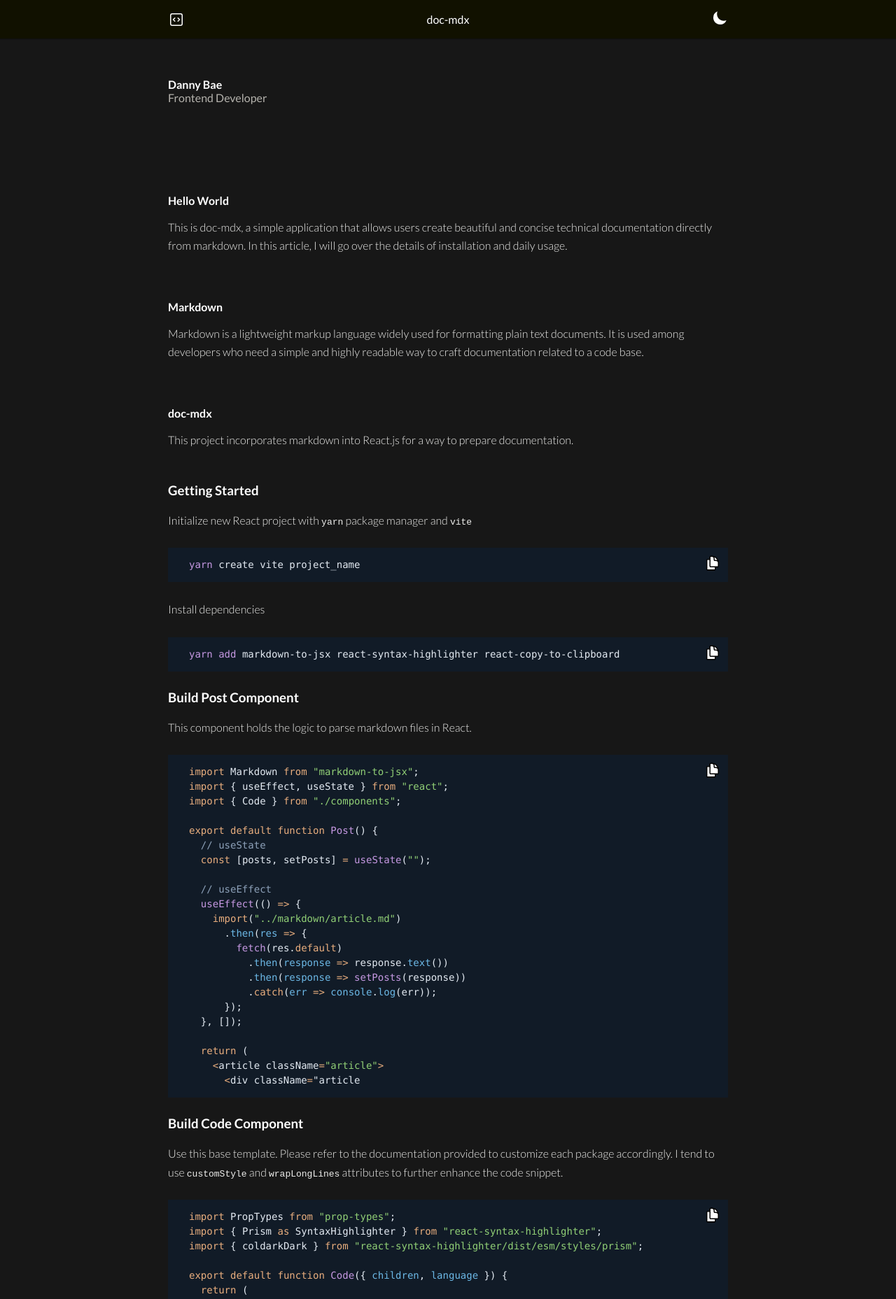
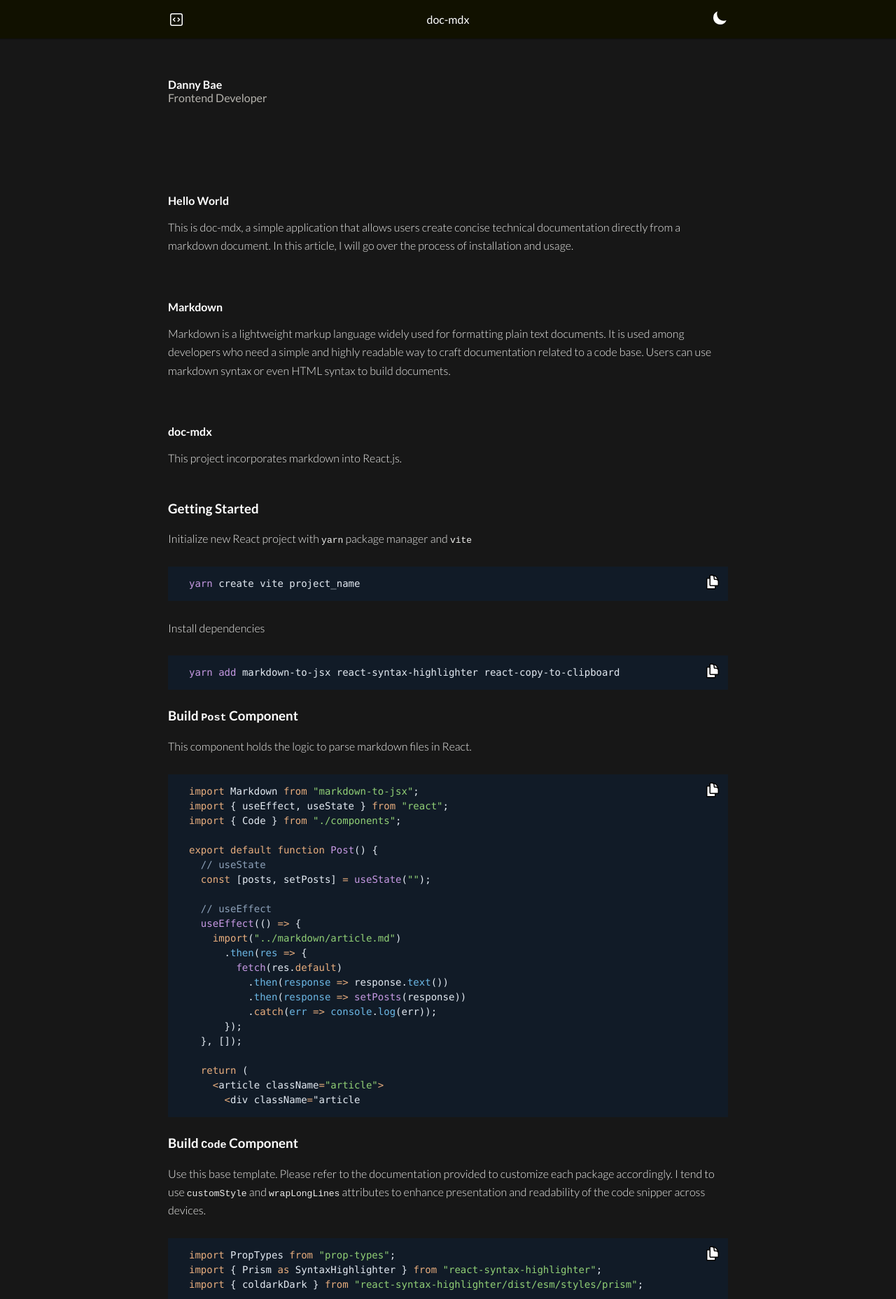
Before and after one commit to danveb/doc-mdx, a React (Vite) app: page / in a window 1280 px wide. Shown: the top 1857 px of the page at 70% size. Built offline with nearby package versions, Linux system fonts and the light colour scheme.

Commit message:
refactor constants and article.md

```diff
--- a/src/constants/index.js
+++ b/src/constants/index.js
@@ -7,16 +7,16 @@ export const textSections = [
   {
     id: 2,
     title: "Hello World",
-    text: "This is doc-mdx, a simple application that allows users create beautiful and concise technical documentation directly from markdown. In this article, I will go over the details of installation and daily usage."
+    text: "This is doc-mdx, a simple application that allows users create concise technical documentation directly from a markdown document. In this article, I will go over the process of installation and usage."
   },
   {
     id: 3,
     title: "Markdown",
-    text: "Markdown is a lightweight markup language widely used for formatting plain text documents. It is used among developers who need a simple and highly readable way to craft documentation related to a code base.",
+    text: "Markdown is a lightweight markup language widely used for formatting plain text documents. It is used among developers who need a simple and highly readable way to craft documentation related to a code base. Users can use markdown syntax or even HTML syntax to build documents.",
   },
   {
     id: 4,
     title: "doc-mdx",
-    text: "This project incorporates markdown into React.js for a way to prepare documentation."
+    text: "This project incorporates markdown into React.js."
   },
 ];
--- a/src/markdown/article.md
+++ b/src/markdown/article.md
@@ -22,7 +22,7 @@
 
 <br>
 
-<h3 className="title">Build Post Component</h3>
+<h3 className="title">Build `Post` Component</h3>
 
 <br>
 
@@ -70,11 +70,11 @@ export default function Post() {
 
 <br>
 
-<h3 className="title">Build Code Component</h3>
+<h3 className="title">Build `Code` Component</h3>
 
 <br>
 
-<p className="text">Use this base template. Please refer to the documentation provided to customize each package accordingly. I tend to use `customStyle` and `wrapLongLines` attributes to further enhance the code snippet.</p>
+<p className="text">Use this base template. Please refer to the documentation provided to customize each package accordingly. I tend to use `customStyle` and `wrapLongLines` attributes to enhance presentation and readability of the code snipper across devices.</p>
 
 <br>
 
```
